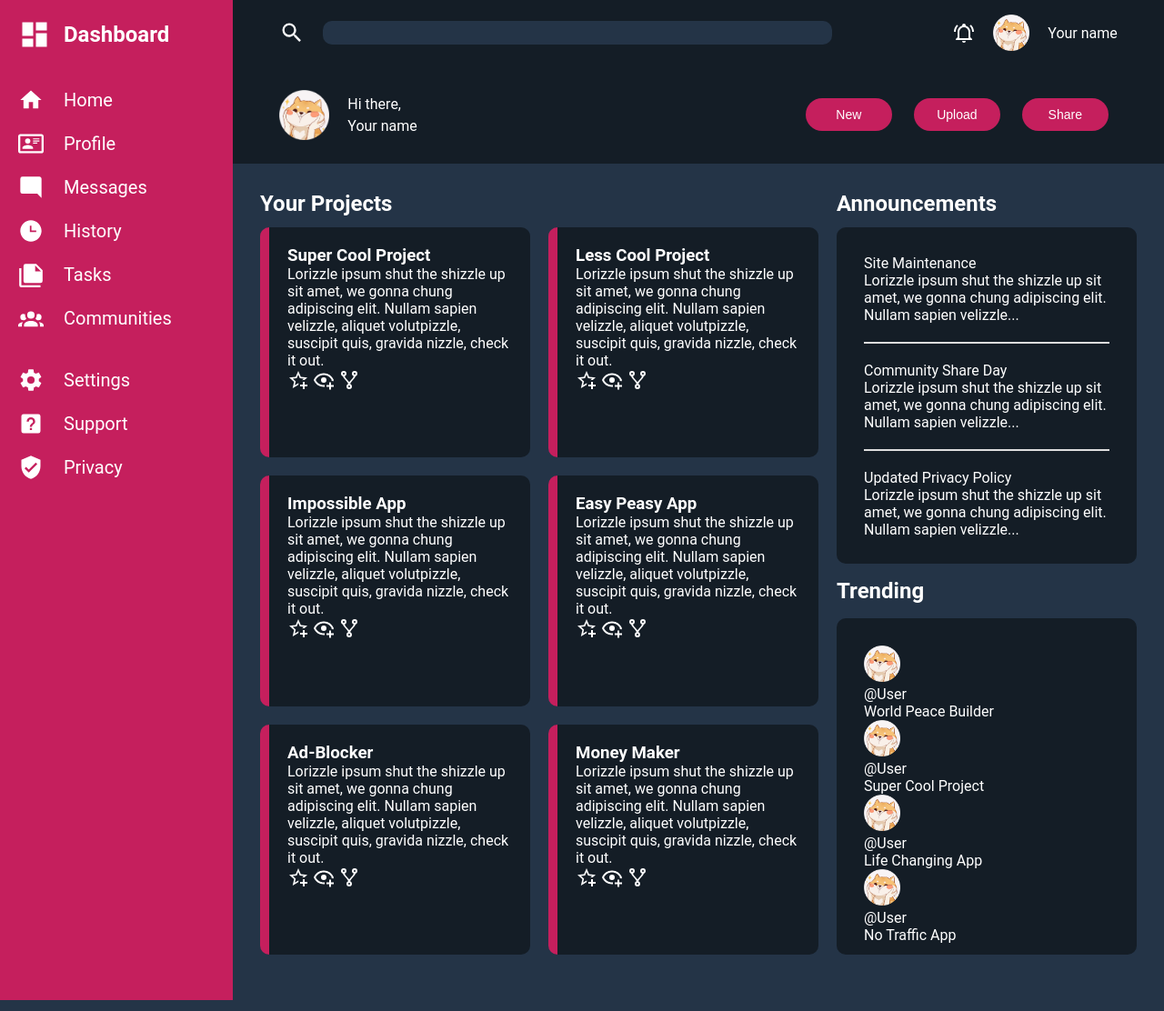
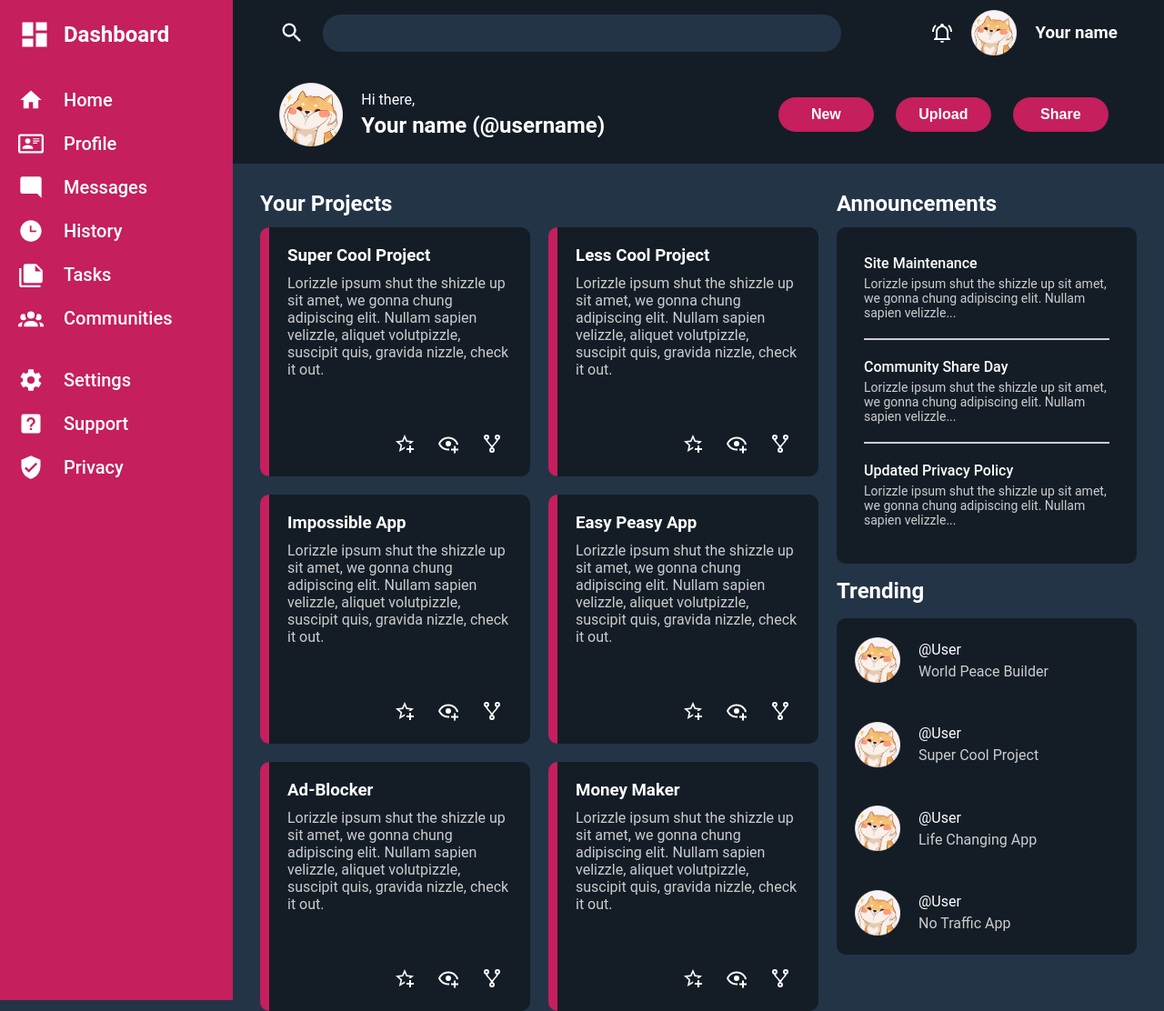
Before and after one commit to Jaypen-git/Admin-Dashboard, a plain HTML site: page index.html in a window 1280 px wide. Shown: the whole page at 91% size. Drawn offline with Linux system fonts and the light colour scheme.

Commit message:
renamed color variables and added details

```diff
--- a/index.html
+++ b/index.html
@@ -80,7 +80,7 @@
                         d="M10,21H14A2,2 0 0,1 12,23A2,2 0 0,1 10,21M21,19V20H3V19L5,17V11C5,7.9 7.03,5.17 10,4.29C10,4.19 10,4.1 10,4A2,2 0 0,1 12,2A2,2 0 0,1 14,4C14,4.1 14,4.19 14,4.29C16.97,5.17 19,7.9 19,11V17L21,19M17,11A5,5 0 0,0 12,6A5,5 0 0,0 7,11V18H17V11M19.75,3.19L18.33,4.61C20.04,6.3 21,8.6 21,11H23C23,8.07 21.84,5.25 19.75,3.19M1,11H3C3,8.6 3.96,6.3 5.67,4.61L4.25,3.19C2.16,5.25 1,8.07 1,11Z" />
                 </svg>
                 <img src="imgs/shiba_pfp.png" alt="profile-pic" class="img-small">
-                <p>Your name</p>
+                <h3>Your name</h3>
             </div>
         </div>
         <div id="lower-header" class="sub-header">
@@ -88,7 +88,7 @@
                 <img src="imgs/shiba_pfp.png" alt="profile-pic">
                 <div>
                     <p>Hi there,</p>
-                    <p>Your name</p>
+                    <h2>Your name (@username)</h2>
                 </div>
             </div>
             <div>
@@ -219,50 +219,41 @@
         <h2 id="announcements-header" class="content-right">Announcements</h2>
         <div id="announcements" class="content-right">
             <div>
-                <p>Site Maintenance</p>
-                <p>Lorizzle ipsum shut the shizzle up sit amet, we gonna chung adipiscing elit. Nullam sapien velizzle...</p>
+                <p class="head-text">Site Maintenance</p>
+                <p class="subtext">Lorizzle ipsum shut the shizzle up sit amet, we gonna chung adipiscing elit. Nullam sapien velizzle...</p>
             </div>
             <hr>
             <div>
-                <p>Community Share Day</p>
-                <p>Lorizzle ipsum shut the shizzle up sit amet, we gonna chung adipiscing elit. Nullam sapien velizzle...</p>
+                <p class="head-text">Community Share Day</p>
+                <p class="subtext">Lorizzle ipsum shut the shizzle up sit amet, we gonna chung adipiscing elit. Nullam sapien velizzle...</p>
             </div>
             <hr>
             <div>
-                <p>Updated Privacy Policy</p>
-                <p>Lorizzle ipsum shut the shizzle up sit amet, we gonna chung adipiscing elit. Nullam sapien velizzle...</p>
+                <p class="head-text">Updated Privacy Policy</p>
+                <p class="subtext">Lorizzle ipsum shut the shizzle up sit amet, we gonna chung adipiscing elit. Nullam sapien velizzle...</p>
             </div>
         </div>
         <h2 id="trending-header" class="content-right">Trending</h2>
         <div id="trending" class="content-right">
-            <div class="trending-module">
             <img src="imgs/shiba_pfp.png" alt="profile-pic" class="img-small">
             <div>
                 <p>@User</p>
-                    <p>World Peace Builder</p>
+                <p class="trending-title">World Peace Builder</p>
             </div>
-            </div>
-            <div class="trending-module">
             <img src="imgs/shiba_pfp.png" alt="profile-pic" class="img-small">
             <div>
                 <p>@User</p>
-                    <p>Super Cool Project</p>
+                <p class="trending-title">Super Cool Project</p>
             </div>
-
-            </div>
-            <div class="trending-module">
             <img src="imgs/shiba_pfp.png" alt="profile-pic" class="img-small">
             <div>
                 <p>@User</p>
-                    <p>Life Changing App</p>
+                <p class="trending-title">Life Changing App</p>
             </div>
-            </div>
-            <div class="trending-module">
             <img src="imgs/shiba_pfp.png" alt="profile-pic" class="img-small">
             <div>
                 <p>@User</p>
-                    <p>No Traffic App</p>
-                </div>
+                <p class="trending-title">No Traffic App</p>
             </div>
         </div>
     </div>
--- a/style.css
+++ b/style.css
@@ -9,14 +9,14 @@
 }
 /* CSS Reset */
 
-@import url('https://fonts.googleapis.com/css2?family=Roboto:wght@400;700;900&display=swap');
+@import url('https://fonts.googleapis.com/css2?family=Roboto:wght@400;500;700;900&display=swap');
 
 :root {
     --main: #243447;
-    --header: #141d26;
-    --nav: #c51f5d;
+    --second: #141d26;
+    --third: #c51f5d;
     --text: #fff;
-    --second-text: #ddd;
+    --second-text: #ccc;
 }
 html {
     height: 100%;
@@ -36,7 +36,7 @@ hr {
     margin: 20px 0 20px 0;
 }
 nav {
-    background-color: var(--nav);
+    background-color: var(--third);
     color: var(--text);
     display: flex;
     flex-direction: column;
@@ -57,10 +57,11 @@ nav div {
 nav a {
     color: var(--text);
     font-size: 20px;
+    font-weight: 500;
     text-decoration: none;
 }
 header {
-    background-color: var(--header);
+    background-color: var(--second);
     color: var(--text);
     grid-column: 2/6;
 }
@@ -90,17 +91,17 @@ header {
 header input {
     background-color: var(--main);
     border: none;
-    border-radius: 10px;
+    border-radius: 20px;
     color: var(--text);
-    font-size: 14px;
-    padding: 5px;
+    font-size: 18px;
+    padding: 10px;
     width: 550px;
 }
 .img-small {
-    height: 40px;
+    height: 50px;
 }
 header img {
-    height: 55px;
+    height: 70px;
 }
 .user-module {
     display: flex;
@@ -112,14 +113,16 @@ header img {
     margin: 5px 20px;
 }
 header button {
-    background-color: var(--nav);
+    background-color: var(--third);
     border: none;
     border-radius: 20px;
     color: var(--text);
-    font-size: 14px;
+    font-size: 16px;
+    font-weight: 600;
     margin: 0 10px;
     padding: 10px 25px;
-    width: 95px;
+    text-align: center;
+    width: 105px;
 }
 .content {
     color: var(--text);
@@ -146,30 +149,67 @@ header button {
     grid-row: 2/5;
 }
 .project {
-    background-color: var(--header);
-    border-left: 10px solid var(--nav);
+    background-color: var(--second);
+    border-left: 10px solid var(--third);
     border-radius: 10px;
     box-sizing: border-box;
     display: flex;
     flex-direction: column;
     padding: 20px;
 }
+.project h3 {
+    margin-bottom: 10px;
+}
+.project p {
+    color: var(--second-text);
+    margin-bottom: 60px;
+}
+.project div {
+    text-align: right;
+}
+.project div svg {
+    margin: 0 10px 0 10px;
+}
 #announcements-header {
     grid-row: 1/2;
 }
 #announcements {
-    background-color: var(--header);
+    background-color: var(--second);
     border-radius: 10px;
     grid-row: 2/3;
     padding: 30px;
+}
+#announcements .head-text {
+    font-weight: 500;
+    margin-bottom: 5px;
+}
+#announcements .subtext {
+    color: var(--second-text);
+    font-size: 14px;
 }
 #trending-header {
     align-self: center;
     grid-row: 3/4;
 }
 #trending {
-    background-color: var(--header);
+    background-color: var(--second);
     border-radius: 10px;
+    display: grid;
+    column-gap: 10px;
+    grid-template: repeat(4, 1fr) / 60px 1fr;
     grid-row: 4/5;
-    padding: 30px;
+    padding: 0 20px;
 }
+#trending img{
+    align-self: center;
+    grid-column: 1/2;
+}
+#trending div {
+    align-self: center;
+}
+#trending div p {
+    margin: 5px 0;
+}
+#trending .trending-title {
+    color: var(--second-text);
+}
```
Lines whose indentation alone changed are shown as unchanged.
